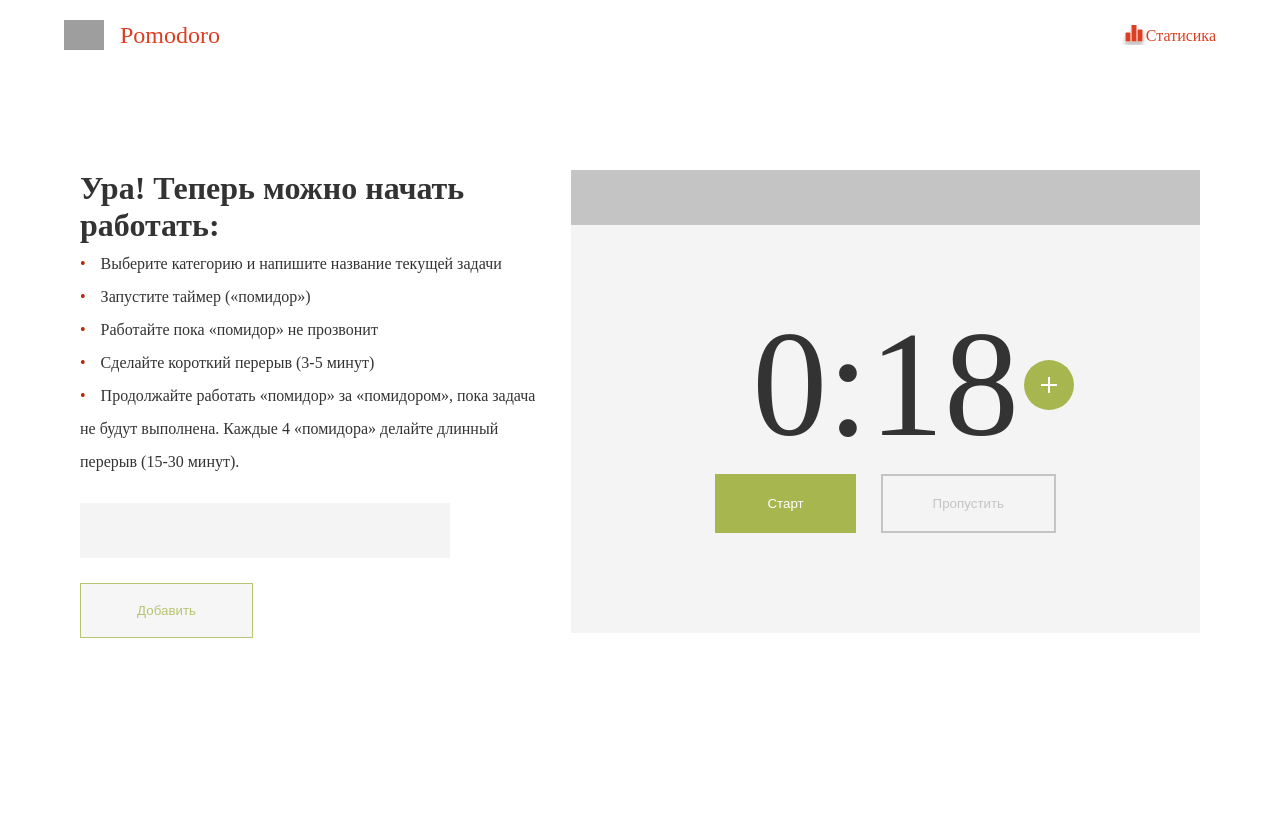
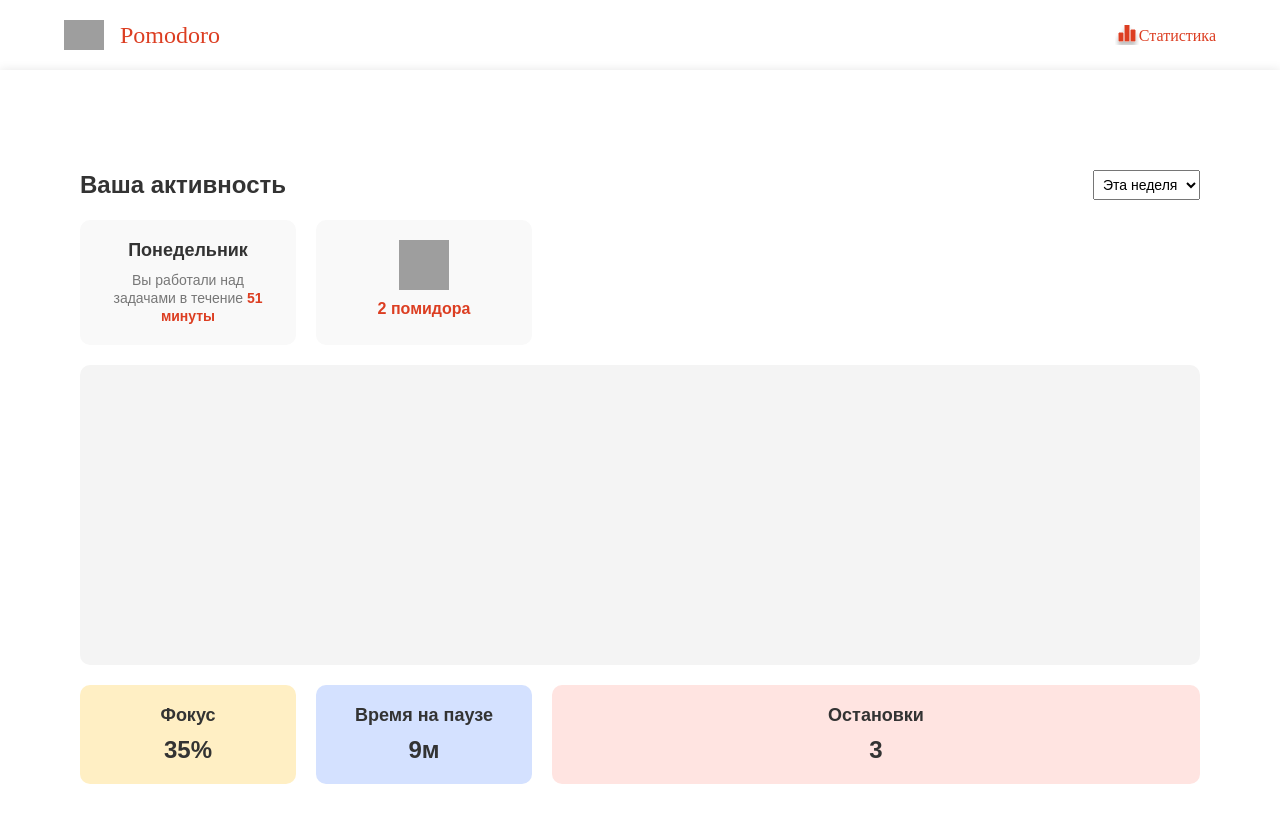
Before and after one commit to doctored11/React-Pomodoro, a React app in the folder pomodoro-react/: page /stats in a window 1280 px wide. Shown: the top 822 px of the page. Before the commit the page ends 800 px from the top, so only its background shows below. Built offline with nearby package versions, Linux system fonts and the light colour scheme; grey boxes are pictures that could not be loaded.

Commit message:
routingV1

```diff
--- a/pomodoro-react/package.json
+++ b/pomodoro-react/package.json
@@ -37,6 +37,7 @@
   },
   "dependencies": {
     "react": "^18.2.0",
-    "react-dom": "^18.2.0"
+    "react-dom": "^18.2.0",
+    "react-router-dom": "^6.23.1"
   }
 }
--- a/pomodoro-react/src/Page/Header/Header.tsx
+++ b/pomodoro-react/src/Page/Header/Header.tsx
@@ -1,6 +1,7 @@
 import React, { useState, useEffect, useRef } from "react";
 import styles from "./header.module.css";
 import SVGIcon from "../../utils/SVGIcon";
+import { Link } from "react-router-dom";
 
 export function Header() {
   const header = (
@@ -12,9 +13,15 @@ export function Header() {
             alt=""
             className={`${styles.logoPic} logoPic`}
           />
-          <h2 className={`${styles.naming}  ${styles.accentTxt} naming txt`}>
+
+          <Link
+            className={`${styles.naming}  ${styles.accentTxt} naming txt`}
+            to="/"
+          >
             Pomodoro
-          </h2>
+          </Link>
+
+
         </a>
 
         <div className={styles.statisticBlock}>
@@ -77,7 +84,12 @@ export function Header() {
             </defs>
           </svg>
 
-          <p className={`${styles.txt} ${styles.accentTxt} ${styles.statisticTxt}`}>Статисика</p>
+          <Link
+            className={`${styles.txt} ${styles.accentTxt} ${styles.statisticTxt}`}
+            to="/stats"
+          >
+            Статистика
+          </Link>
         </div>
       </div>
     </header>
--- a/pomodoro-react/src/Page/Page.tsx
+++ b/pomodoro-react/src/Page/Page.tsx
@@ -4,6 +4,7 @@ import { UserBlock } from "./UserBlock/UserBlock";
 import styles from "./page.module.css";
 import { TaskBlock } from "./TaskBlock/TaskBlock";
 import { taskProp } from "./UserBlock/TaskMaker/TaskMaker";
+import { BrowserRouter, Route, Routes } from "react-router-dom";
 
 
 export interface TasksContextType {
@@ -20,10 +21,11 @@ export function Page() {
   const [taskArr, setTaskArr] = useState<taskProp[]>([]);
 
   return (
+
     <>
       <TasksContext.Provider value={{ taskArr, setTaskArr }}>
-        <Header></Header>
-        <div className={styles.frame}>
+        {/* <Header></Header> */}
+        <div className={"frame"}>
           <div className={styles.userBlockFrame}>
             <UserBlock></UserBlock>
           </div>
@@ -33,5 +35,7 @@ export function Page() {
         </div>{" "}
       </TasksContext.Provider>
     </>
+
+
   );
 }
--- /dev/null
+++ b/pomodoro-react/src/Page/Statistic/Statistic.tsx
@@ -0,0 +1,49 @@
+import React from 'react';
+import styles from './statistic.module.css';
+import "../../index.css"
+import "../../media.css"
+
+export function Statistic() {
+  return (
+    <div className={` frame  ${styles.statisticsFrame}`}>
+      <div className={styles.statisticsHeader}>
+        <h2 className={styles.headerTitle}>Ваша активность</h2>
+        <div className={styles.weekSelector}>
+          <select className={styles.select}>
+            <option value="this-week">Эта неделя</option>
+            {/* списочек */}
+          </select>
+        </div>
+      </div>
+      <div className={styles.statisticsContent}>
+        <div className={styles.daySummary}>
+          <h3 className={styles.daySummaryTitle}>Понедельник</h3>
+          {/* todo */}
+          <p className={styles.daySummaryText}>Вы работали над задачами в течение <span className={styles.highlightText}>51 минуты</span></p>
+        </div>
+        <div className={styles.tomatoes}>
+
+                  {/* todo */}
+          <img src="../../source/tomatoYang.png" alt="Tomato" className={styles.tomatoImage} />
+          <div className={styles.tomatoCount}>2 помидора</div>
+        </div>
+        <div className={styles.chartContainer}>
+          {/* Здесь будет диаграмма */}
+        </div>
+                {/* todo */}
+        <div className={styles.focusSummary}>
+          <h4 className={styles.summaryTitle}>Фокус</h4>
+          <p className={styles.summaryValue}>35%</p>
+        </div>
+        <div className={styles.pauseSummary}>
+          <h4 className={styles.summaryTitle}>Время на паузе</h4>
+          <p className={styles.summaryValue}>9м</p>
+        </div>
+        <div className={styles.stopsSummary}>
+          <h4 className={styles.summaryTitle}>Остановки</h4>
+          <p className={styles.summaryValue}>3</p>
+        </div>
+      </div>
+    </div>
+  );
+}
--- /dev/null
+++ b/pomodoro-react/src/Page/Statistic/statistic.module.css
@@ -0,0 +1,114 @@
+/* statistic.module.css */
+.statisticsFrame {
+  width: 100%;
+  padding: 20px 0 ;
+  background-color: #fff;
+  box-shadow: 0 0 10px rgba(0, 0, 0, 0.1);
+  font-family: Arial, sans-serif;
+  flex-direction: column;
+}
+
+.statisticsHeader {
+  display: flex;
+  justify-content: space-between;
+  align-items: center;
+  margin-bottom: 20px;
+}
+
+.headerTitle {
+  margin: 0;
+  font-size: 24px;
+  color: #333;
+}
+
+.weekSelector select {
+  padding: 5px;
+  font-size: 14px;
+}
+
+.statisticsContent {
+  display: grid;
+  grid-template-columns: 1fr 1fr 3fr;
+  grid-template-rows: auto;
+  gap: 20px;
+}
+
+.daySummary, .tomatoes, .focusSummary, .pauseSummary, .stopsSummary {
+  background-color: #f9f9f9;
+  padding: 20px;
+  border-radius: 10px;
+  text-align: center;
+}
+
+.daySummaryTitle {
+  margin: 0 0 10px;
+  font-size: 18px;
+  color: #333;
+}
+
+.daySummaryText {
+  margin: 0;
+  font-size: 14px;
+  color: #777;
+}
+
+.highlightText {
+  font-weight: bold;
+  color: #dc3e22;
+}
+
+.tomatoes {
+  display: flex;
+  flex-direction: column;
+  align-items: center;
+}
+
+.tomatoImage {
+  width: 50px;
+  height: 50px;
+}
+
+.tomatoCount {
+  margin-top: 10px;
+  font-size: 16px;
+  font-weight: bold;
+  color: #dc3e22;
+}
+
+.chartContainer {
+  grid-column: 1 / span 3;
+  height: 300px;
+  background-color: #f4f4f4;
+  border-radius: 10px;
+}
+
+.focusSummary, .pauseSummary, .stopsSummary {
+  display: flex;
+  flex-direction: column;
+  align-items: center;
+}
+
+.summaryTitle {
+  margin: 0 0 10px;
+  font-size: 18px;
+  color: #333;
+}
+
+.summaryValue {
+  margin: 0;
+  font-size: 24px;
+  font-weight: bold;
+  color: #333;
+}
+
+.focusSummary {
+  background-color: #ffefc4;
+}
+
+.pauseSummary {
+  background-color: #d4e1ff;
+}
+
+.stopsSummary {
+  background-color: #ffe4e1;
+}
--- a/pomodoro-react/src/index.css
+++ b/pomodoro-react/src/index.css
@@ -32,3 +32,11 @@ button {
   border: none;
   cursor: pointer;
 }
+.frame{
+  width: 100%;
+  height: 100%;
+
+  padding: 100px 5rem;
+  display: flex;
+
+}
--- a/pomodoro-react/src/index.jsx
+++ b/pomodoro-react/src/index.jsx
@@ -1,14 +1,29 @@
 import * as React from "react";
 import * as ReactDOM from "react-dom";
 import { createRoot } from "react-dom/client";
-
+import { BrowserRouter, Route, Routes } from "react-router-dom";
 import { Page } from "./Page/Page.tsx";
-import "./index.css"
-
+import { Statistic } from "./Page/Statistic/Statistic.tsx";
+import { Header } from "./Page/Header/Header.tsx";
+import "./index.css";
 
 // точка входа
 
+const App = () => (
+    <BrowserRouter>
+      <Header />
+      <Routes>
+        <Route path="/" element={<Page />} />
+        <Route path="/stats" element={<Statistic />} />
+      </Routes>
+    </BrowserRouter>
+  );
+
 window.addEventListener("load", () => {
-    const root = createRoot(document.getElementById("root"));
-    root.render(<Page />);
+
+    const root = createRoot(document.getElementById("root")); root.render(
+    <App />
+    );
+
+
 });
--- a/pomodoro-react/webpack.config.js
+++ b/pomodoro-react/webpack.config.js
@@ -38,7 +38,7 @@ module.exports = {
                 ],
             },
             {
-                test: /\.css$/,
+                test: /\.module\.css$/,
                 use: ['style-loader', {
                     loader: 'css-loader',
                     options: {
@@ -48,6 +48,11 @@ module.exports = {
                         },
                     },
                 }],
+            },
+            {
+                test: /\.css$/,
+                exclude: /\.module\.css$/,
+                use: ['style-loader', 'css-loader'],
             },
 
         ]
@@ -67,7 +72,8 @@ module.exports = {
         compress: true,
         port: 3003,
         open: true,
-        hot: IS_DEV
+        hot: IS_DEV,
+        historyApiFallback: true
     }
 
 };
```
Also changed, not shown: 1 other file (tests, documents, lock files or other folders).
